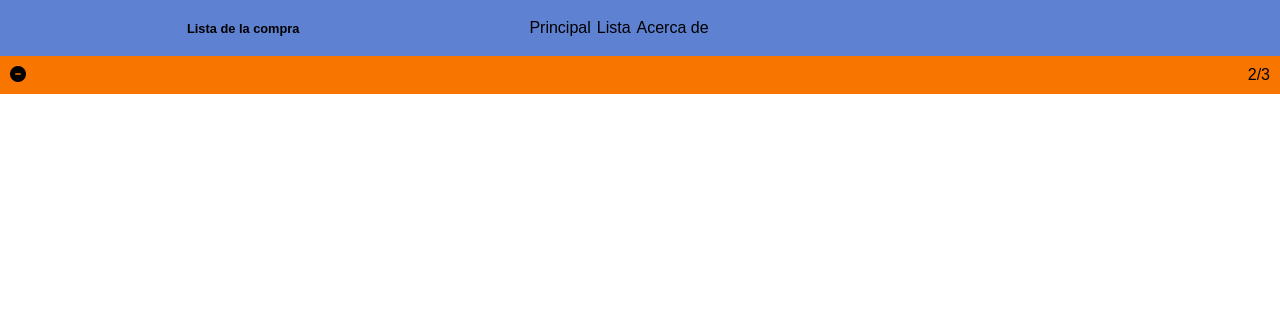
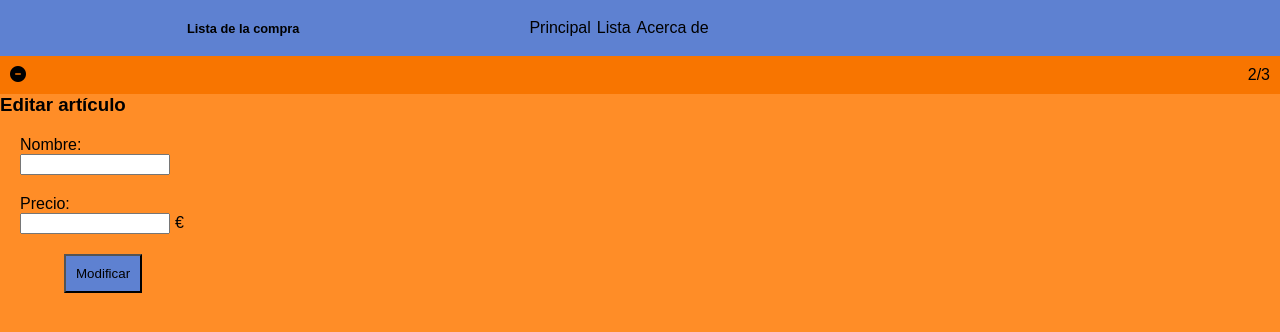
Before and after one commit to AdrianArcoGonzalez/202207-w1ch4-adrian-arco, a plain HTML site: page formulario.html in a window 1280 px wide. Drawn offline with Linux system fonts and the light colour scheme.

Commit message:
implement edit-product section and layout

```diff
--- a/css/styles.css
+++ b/css/styles.css
@@ -13,7 +13,17 @@ body {
     margin: 0;
     height: 100vh;
 }
-
+h1,
+h2,
+h3,
+h4,
+h5,
+h6 {
+    margin: 0;
+}
+.big-container {
+    height: 100vh;
+}
 .header-box {
     background-color: var(--main-header-color);
     display: flex;
@@ -59,3 +69,33 @@ a {
 a:visited {
     color: black;
 }
+.edit-articles {
+    background-color: var(--main-section-orange-light);
+    height: 100%;
+}
+.articles-list {
+    list-style-type: none;
+    margin: 0;
+    padding: 0;
+    padding: 10px;
+}
+
+.articles-list__article {
+    padding: 10px;
+    display: flex;
+    flex-direction: column;
+}
+.product-name {
+    width: 150px;
+}
+.product-price {
+    width: 150px;
+}
+.price-symbol {
+    padding: 5px;
+}
+.button {
+    background-color: var(--main-header-color);
+    padding: 10px;
+    margin-left: 5%;
+}
--- a/formulario.html
+++ b/formulario.html
@@ -16,6 +16,7 @@
         <title>Formulario</title>
     </head>
     <body>
+        <main class="big-container">
             <header class="header-box">
                 <div class="title-box">
                     <h1 class="title-box__title">Lista de la compra</h1>
@@ -36,5 +37,32 @@
                 </div>
                 <span class="counter-box__counter">2/3</span>
             </section>
+            <section class="edit-articles">
+                <h3>Editar artículo</h3>
+                <form action="">
+                    <ul class="articles-list">
+                        <li class="articles-list__article">
+                            <label for="product-name">Nombre:</label>
+                            <input
+                                id="product-name"
+                                type="text"
+                                class="product-name"
+                            />
+                        </li>
+                        <li class="articles-list__article">
+                            <label for="product-price">Precio:</label>
+                            <div>
+                                <input
+                                    type="number"
+                                    id="product-price"
+                                    class="product-price"
+                                /><span class="price-symbol">€</span>
+                            </div>
+                        </li>
+                    </ul>
+                    <button type="button" class="button">Modificar</button>
+                </form>
+            </section>
+        </main>
     </body>
 </html>
```
Lines whose indentation alone changed are shown as unchanged.
